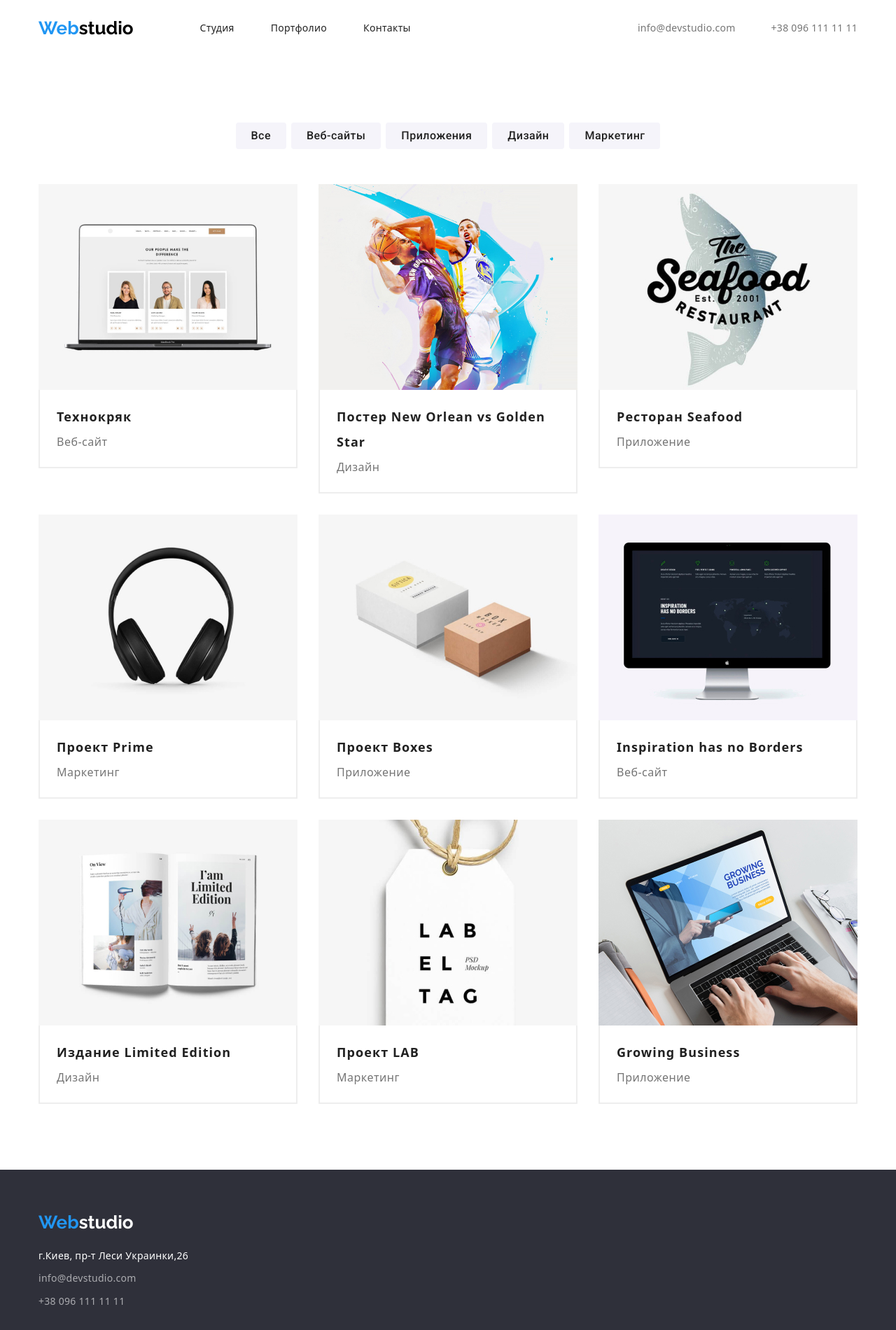
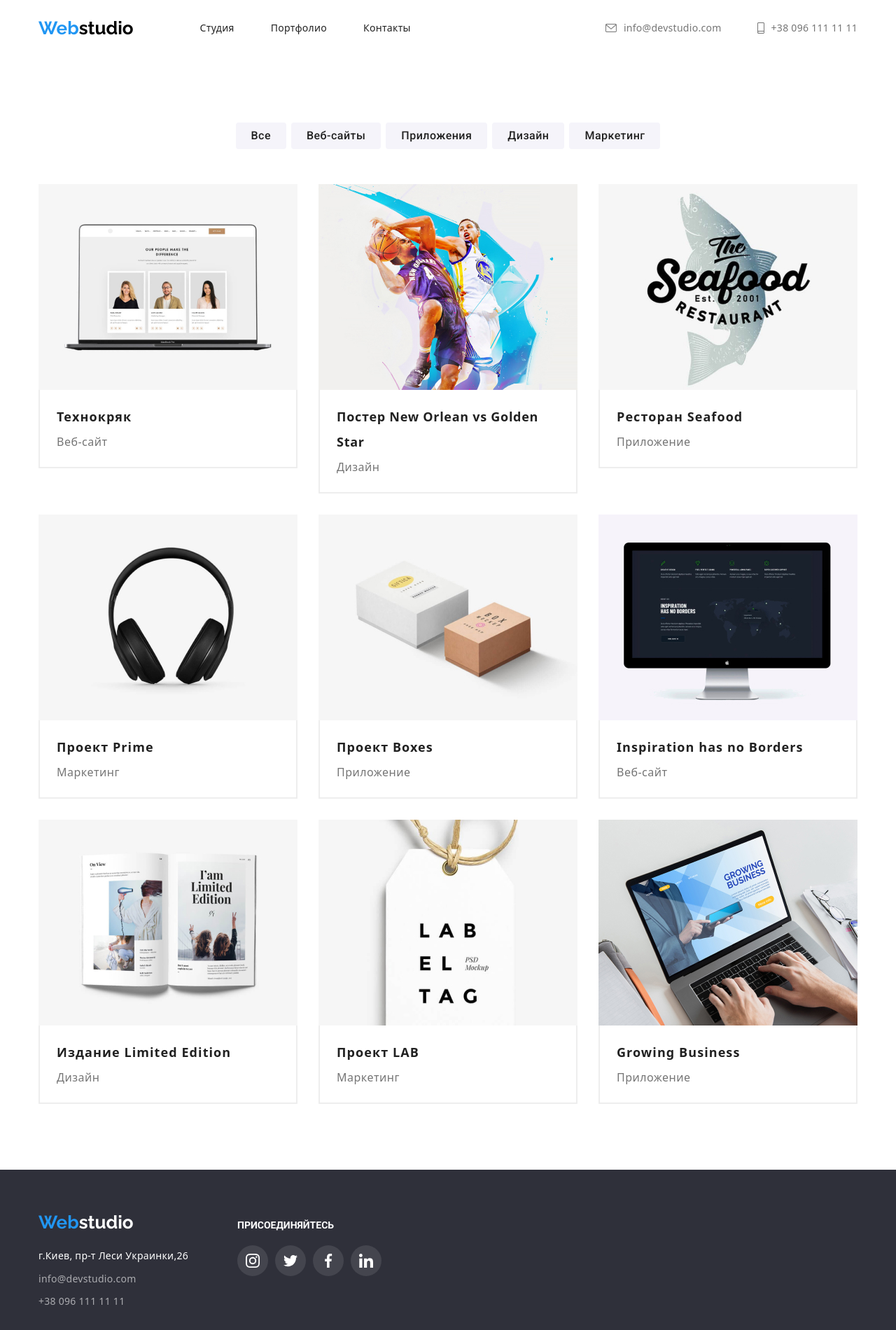
Before and after one commit to Mgorodiskaya/goit-markup-hw-04, a plain HTML site: page portfolio.html in a window 1280 px wide. Shown: the whole page at 70% size. Drawn offline with nearby package versions, Linux system fonts and the light colour scheme.

Commit message:
portfolio icons

```diff
--- a/css/styles.css
+++ b/css/styles.css
@@ -498,6 +498,10 @@ display: flex;
   margin-bottom: 4px;
 }
 
+.poster{
+  letter-spacing: 0.04em;
+}
+
 .works-list-text {
   width: 322px;
   font-size: 16px;
--- a/portfolio.html
+++ b/portfolio.html
@@ -32,10 +32,18 @@
             </nav>
             <ul class="header-adress-list list">
                 <li class="header-adress-list-item">
-                    <address><a class="header-adress-link link" href="mailto:info@devstudio.com">info@devstudio.com</a></address>
+                    <address class="header-adress">
+                        <a class="header-adress-link link header-mail" href="mailto:info@devstudio.com">
+                             <svg class="header-icon-mail"  width="16" height="12">
+                                  <use href="./images/sprite.svg#envelope"></use>
+                             </svg>info@devstudio.com</a>
+                    </address>
                 </li>
-                <li class="adress-list-item">
-                    <address><a class="header-adress-link link" href="tel:+380961111111">+38 096 111 11 11</a></address></li>
+                <li class="header-adress-list-item">
+                    <address><a class="header-adress-link link header-tel" href="tel:+380961111111">
+                        <svg class="header-icon-tel"  width="10" height="16">
+                        <use href="./images/sprite.svg#smartphone"></use>
+                   </svg>+38 096 111 11 11</a></address></li>
 
             </ul>
         </div>
@@ -61,7 +69,7 @@
                 <li class="works-list-item">
                     <img class="works-list-img" src="./images/portfolio/portfolio2.jpg" alt="Пример дизайна постера баскетбольной команды" width="370" height="294">
                     <div class="works-text">
-                    <h2 class="works-list-title title" >Постер New Orlean vs Golden Star</h2>
+                    <h2 class="works-list-title poster title" >Постер New Orlean vs Golden Star</h2>
                     <p class="works-list-text" >Дизайн</p>
                     </div>
                 </li>
@@ -119,7 +127,8 @@
 
     </main>
         <footer class="footer">
-            <div class="container">
+            <div class="container footer-container">
+                <div class="footer-adress">
                     <a class="footer-logo link" href="./index.html"><span class="logo-accent">Web</span>studio</a>
                     <ul class="footer-list list">
                         <li class="footer-list-item">
@@ -136,6 +145,43 @@
                 </div>
 
 
+            <div class="invite">
+                <p class="footer-invite">присоединяйтесь</p>
+                <div class="footer-social">
+                    <ul class="footer-social-list list">
+                        <li class="footer-social-list-item">
+                            <a class="footer-social-link link" href="#" aria-label="instagram">
+                               <svg class="footer-social-icon" width="20" height="20">
+                                   <use href="./images/sprite.svg#instagram"></use>
+                               </svg>
+                            </a>
+                        </li>
+                        <li class="footer-social-list-item">
+                            <a class="footer-social-link link" href="#" aria-label="twitter">
+                                 <svg class="footer-social-icon" width="20" height="20">
+                                     <use href="./images/sprite.svg#twitter"></use>
+                                 </svg>
+                            </a>
+                        </li>
+                        <li class="footer-social-list-item">
+                            <a class="footer-social-link link" href="#" aria-label="facebook">
+                               <svg class="footer-social-icon" width="20" height="20">
+                                    <use href="./images/sprite.svg#facebook"></use>
+                               </svg>
+                            </a>
+                        </li>
+                        <li class="footer-social-list-item">
+                            <a class="footer-social-link link" href="#" aria-label="linkedin">
+                                 <svg class="footer-social-icon" width="20" height="20">
+                                    <use href="./images/sprite.svg#linkedin"></use>
+                                 </svg>
+                             </a>
+                        </li>
+                    </ul>
+
+                </div>
+            </div>
+            </div>
         </footer>
 
 </body>
```
Lines whose indentation alone changed are shown as unchanged.
